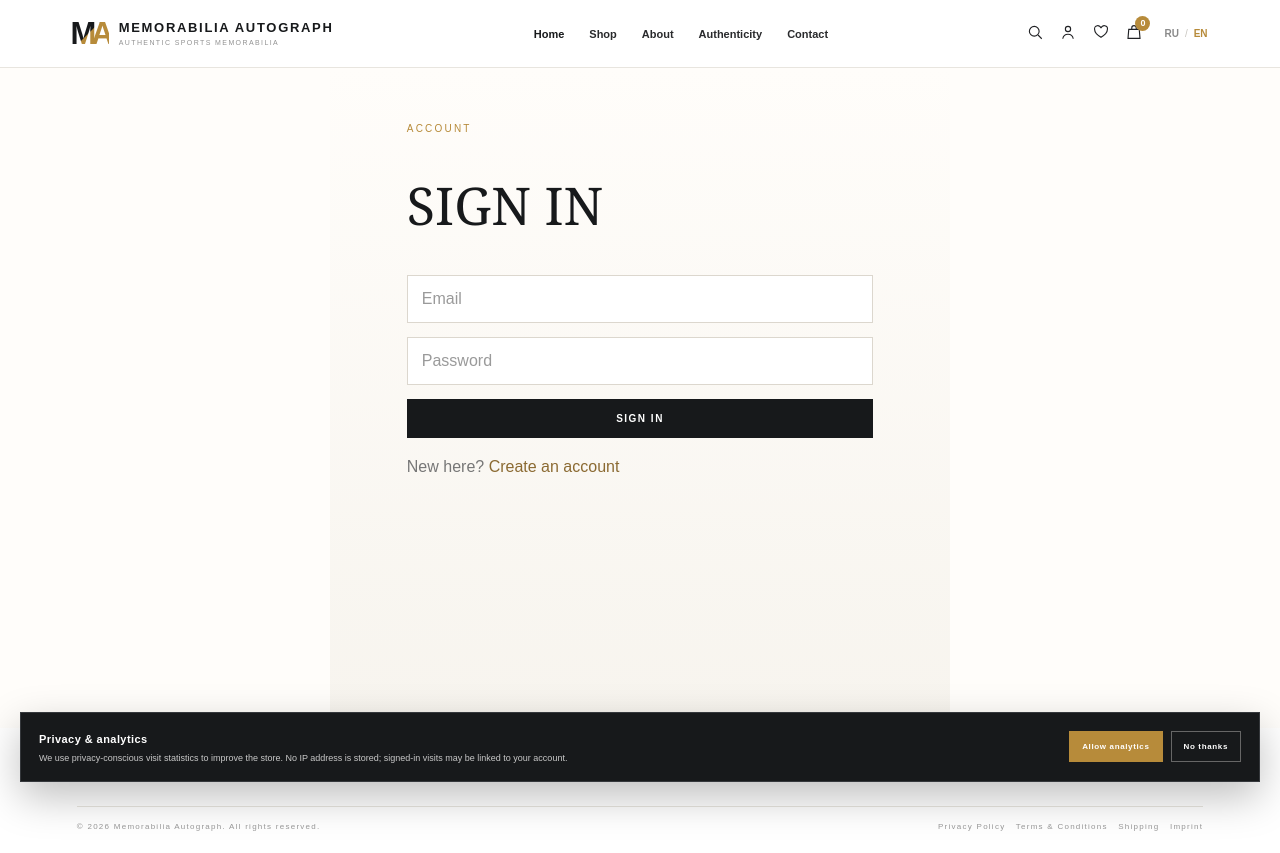
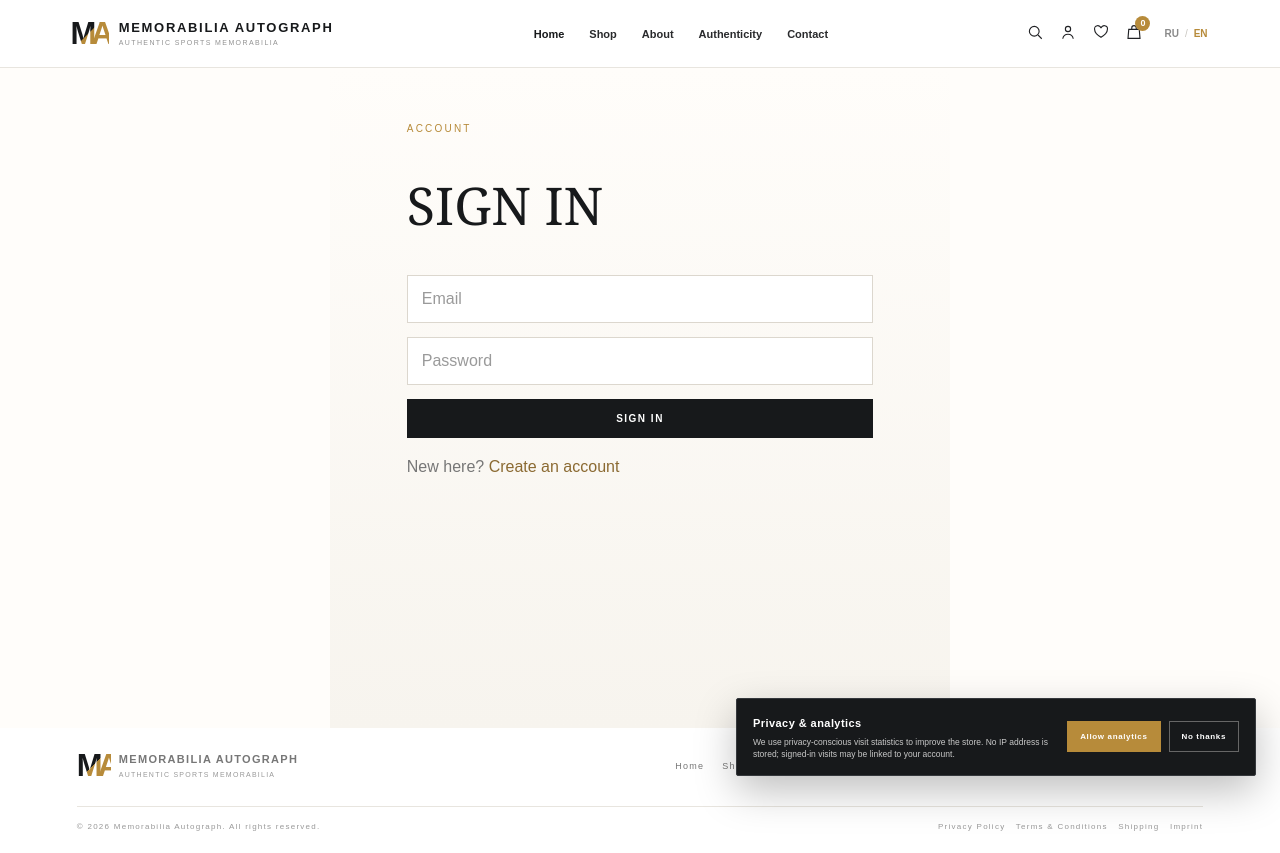
Before and after one commit to Safarovych/memorabilia-autograph, a Next.js app: page /login in a window 1280 px wide. Built offline with nearby package versions, Linux system fonts and the light colour scheme.

Commit message:
Polish product title and analytics consent banner

```diff
--- a/app/globals.css
+++ b/app/globals.css
@@ -178,3 +178,11 @@ body{background:var(--premium-bg);color:var(--premium-ink)}
 .adminTranslateBtn:hover{background:#efe2cb}
 .adminTranslateBtn:disabled{opacity:.55;cursor:wait}
 @media(max-width:680px){.adminLangGrid{grid-template-columns:1fr}}
+
+
+/* Product detail polish */
+.productDetailGrid h1{font-size:42px!important;line-height:1.06;letter-spacing:-.02em;max-width:620px;margin:10px 0 20px}
+.analyticsConsent{left:auto;right:24px;bottom:24px;width:min(520px,calc(100vw - 48px));padding:14px 16px;gap:16px;border-radius:2px}
+.analyticsConsent p{font-size:8.5px}
+@media(max-width:900px){.productDetailGrid h1{font-size:38px!important}}
+@media(max-width:680px){.analyticsConsent{left:10px;right:10px;bottom:10px;width:auto}.productDetailGrid h1{font-size:34px!important}}
```
